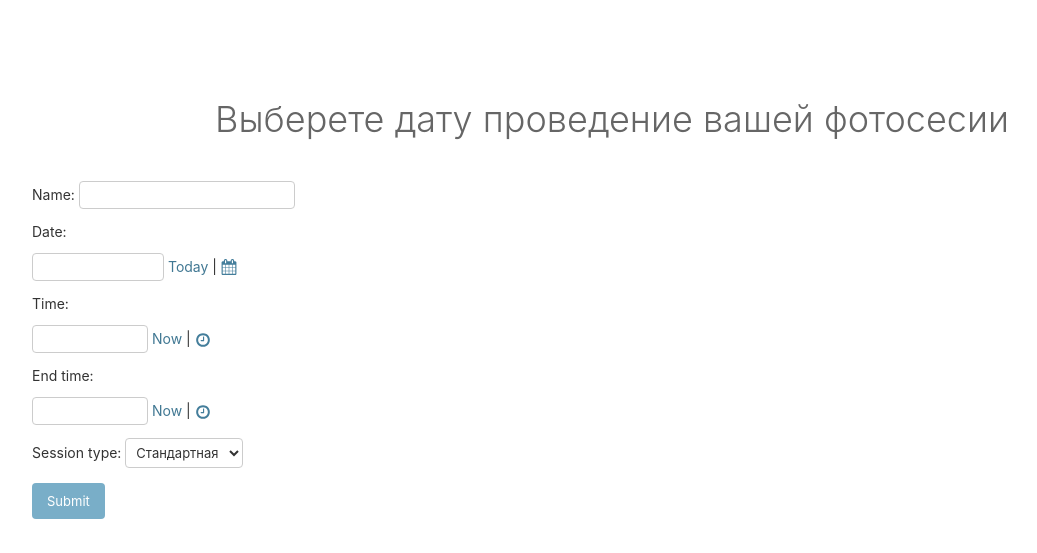
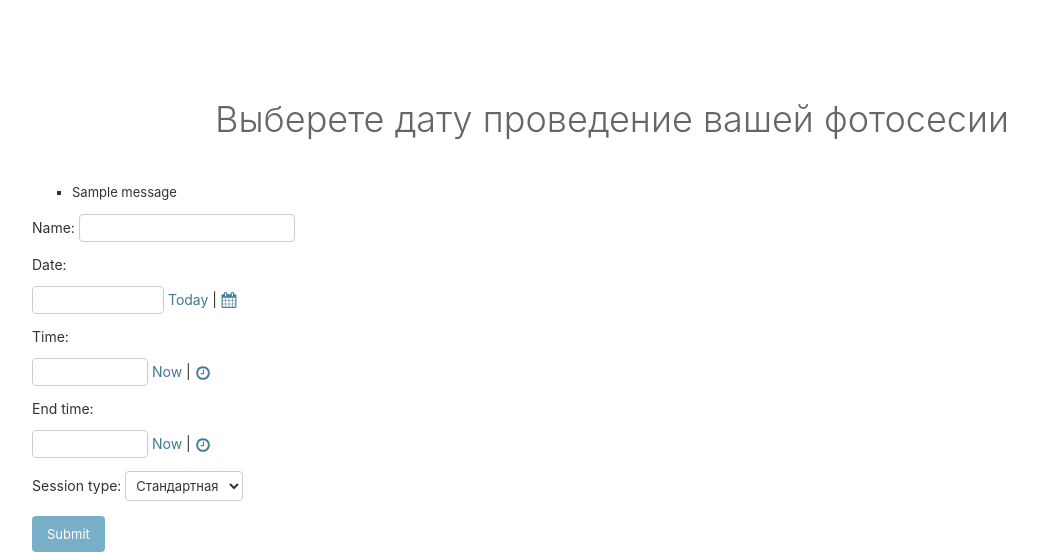
Before and after one commit to Alexander4409/pythonProjectyMyPortfolio, a Django app: page /reg_form/currentRegForm_v2/ in a window 1280 px wide. Shown: the part 163-716 px from the top of the page, without its empty margins (28-1065 px from the left). Run offline with Django 4.2, Linux system fonts and the light colour scheme; a user stored in the database is signed in; one stand-in notice (Sample message) is shown.

Commit message:
Add messages. Need debug, messages are not displayed correctly!

```diff
--- a/PH_portfolio/PH_portfolio/settings.py
+++ b/PH_portfolio/PH_portfolio/settings.py
@@ -20,7 +20,7 @@ BASE_DIR = Path(__file__).resolve().parent.parent
 # See https://docs.djangoproject.com/en/4.2/howto/deployment/checklist/
 
 # SECURITY WARNING: keep the secret key used in production secret!
-SECRET_KEY = 'sdfghjh'
+SECRET_KEY = ''
 
 # SECURITY WARNING: don't run with debug turned on in production!
 DEBUG = True
@@ -136,3 +136,5 @@ MEDIA_ROOT = BASE_DIR / MEDIA_URL
 DEFAULT_AUTO_FIELD = 'django.db.models.BigAutoField'
 
 STATICFILES_DIRS = [os.path.join(BASE_DIR, 'static')]
+
+MESSAGE_STORAGE = 'django.contrib.messages.storage.session.SessionStorage'
--- a/PH_portfolio/reg_form/templates/reg_form/currentRegForm_v2.html
+++ b/PH_portfolio/reg_form/templates/reg_form/currentRegForm_v2.html
@@ -7,8 +7,15 @@
 
 <h1>Выберете дату проведение вашей фотосесии</h1>
 
-{% if form.is_bound %}
-    <p>Форма отправлена. Вы можете заполнить её снова:</p>
+{% if messages %}
+    <ul class="messages">
+        {% for message in messages %}
+            <li
+            {% if message.tags %}
+                    class="{{ message.tags }}"{% endif %}> {{ message }}
+            </li>
+        {% endfor %}
+    </ul>
 {% endif %}
 
 <form method="POST">
--- a/PH_portfolio/reg_form/views.py
+++ b/PH_portfolio/reg_form/views.py
@@ -7,6 +7,7 @@ from django.contrib.auth.decorators import login_required
 
 from .models import DTModel
 from .forms import DTModelForm
+from django.contrib import messages
 
 
 
@@ -67,6 +68,7 @@ def currentRegForm_v2(request):
             dtmodel.calculate_duration_and_price()  # Рассчитать стоимость и продолжительность
             dtmodel.save()
             form = DTModelForm()
+            messages.success(request, "Фотосессия успешно забронирована!")
         else:
             print("Error", form.errors)
     else:
```
Also changed, not shown: PH_portfolio/db.sqlite3.
